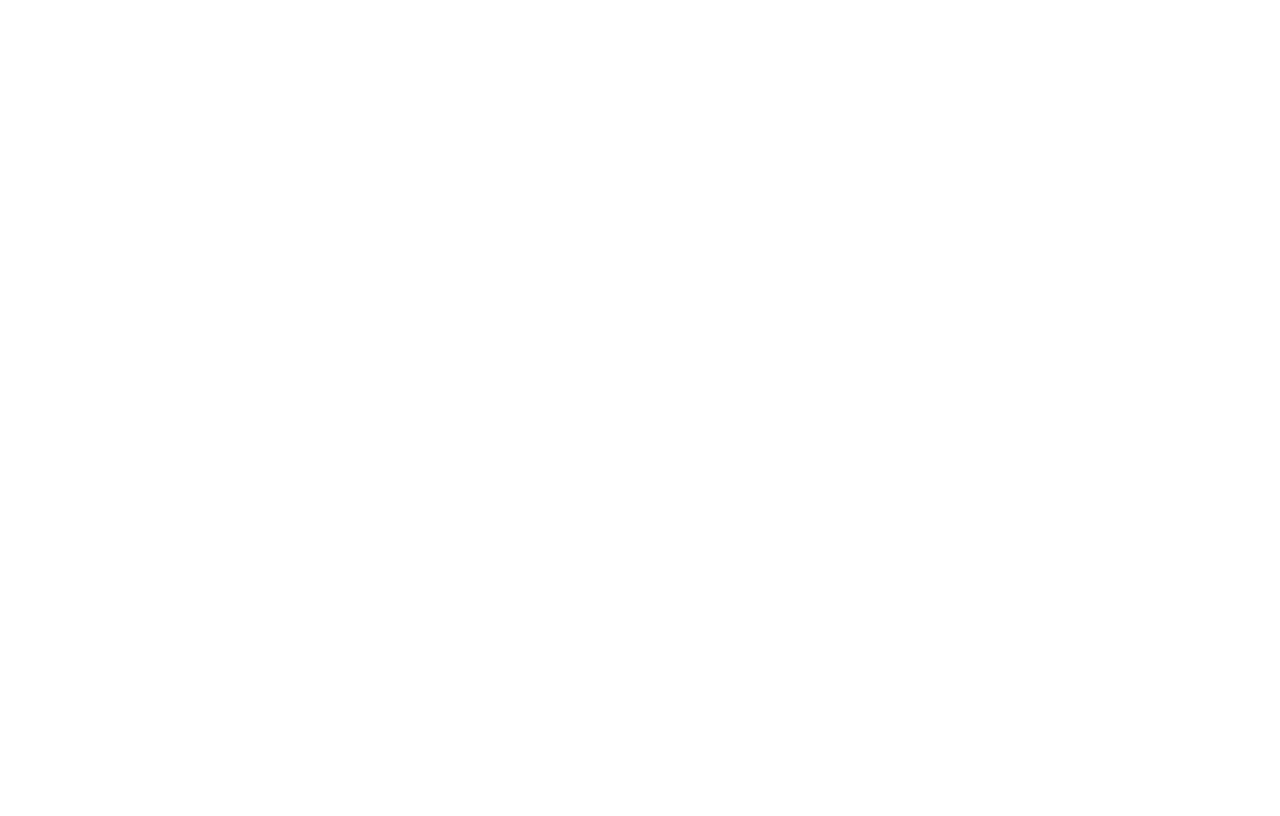
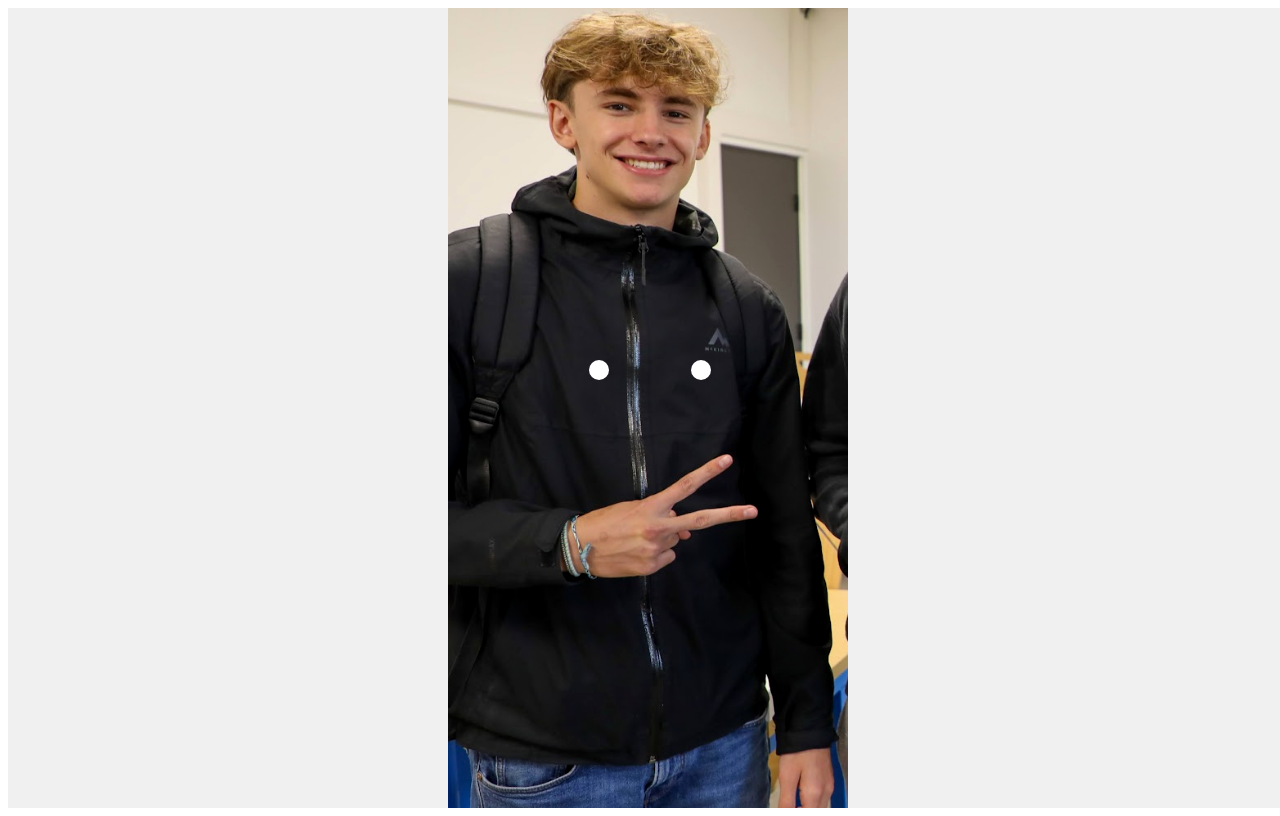
Before and after one commit to Zuuret/SAE-S3-S4_Creepy_Night, a Vue app: page /estebanGay in a window 1280 px wide. Built offline with nearby package versions, Linux system fonts and the light colour scheme.

Commit message:
Reconfiguration Accueil

```diff
--- a/src/router/index.js
+++ b/src/router/index.js
@@ -8,6 +8,7 @@
 import CalendrierConcert from '../views/CalendrierConcert.vue';
 import ConcertPlanner from "@/views/ConcertPlanner.vue";
 import OrgaValidArtisteView from "@/views/OrgaValidArtisteView.vue";
+import Esteban from "@/views/Esteban.vue"
 
 Vue.use(VueRouter);
 
@@ -19,7 +20,8 @@
   { path: '/concert/:id/validate', name: 'validationConcert', component: ValidationReservation },
   { path: '/planning', name: 'Planning', component: ConcertPlanner},
   { path: '/concert-schedule', name: 'calendrierConcert', component: CalendrierConcert },
-  { path: "/organisateur/validartiste", name: "validArtiste", component: OrgaValidArtisteView }
+  { path: "/organisateur/validartiste", name: "validArtiste", component: OrgaValidArtisteView},
+  {path: "/estebanGay", name: "Esteban", component: Esteban}
 ];
 
 const router = new VueRouter({
--- /dev/null
+++ b/src/views/Esteban.vue
@@ -0,0 +1,97 @@
+<template>
+  <div class="image-container" @mousemove="moveEyes" @mouseleave="resetEyes">
+    <img
+        src="@/assets/EstebanGay.png"
+        class="interactive-image"
+        :class="{ angry: isAngry }"
+        @click="toggleMood"
+    >
+    <div class="eye left-eye" :style="leftEyeStyle"></div>
+    <div class="eye right-eye" :style="rightEyeStyle"></div>
+  </div>
+</template>
+
+<script>
+export default {
+  name: "EstebanInteractive",
+  data() {
+    return {
+      isAngry: false,
+      leftEyeStyle: {},
+      rightEyeStyle: {}
+    };
+  },
+  methods: {
+    toggleMood() {
+      // Change l'humeur entre "calme" et "énervé" en alternant l'état isAngry
+      this.isAngry = !this.isAngry;
+    },
+    moveEyes(event) {
+      const { clientX, clientY } = event;
+      const offsetX = (clientX - window.innerWidth / 2) / 60;
+      const offsetY = (clientY - window.innerHeight / 2) / 60;
+      this.leftEyeStyle = { transform: `translate(${offsetX}px, ${offsetY}px)` };
+      this.rightEyeStyle = { transform: `translate(${offsetX}px, ${offsetY}px)` };
+    },
+    resetEyes() {
+      // Réinitialise la position des yeux
+      this.leftEyeStyle = {};
+      this.rightEyeStyle = {};
+    }
+  }
+};
+</script>
+
+<style scoped>
+.image-container {
+  display: flex;
+  align-items: center;
+  justify-content: center;
+  width: 100vw;
+  height: 100vh;
+  background-color: #f0f0f0;
+  cursor: pointer;
+  overflow: hidden;
+}
+
+.interactive-image {
+  width: 400px;
+  height: auto;
+  object-fit: contain;
+  transition: transform 0.5s, filter 0.5s ease-in-out;
+  filter: brightness(0.95) contrast(1.1);
+}
+
+.interactive-image.angry {
+  filter: brightness(0.8) contrast(1.3) hue-rotate(30deg);
+}
+
+.image-container:hover .interactive-image {
+  transform: scale(1.1) rotate(1deg);
+}
+
+.eye {
+  position: absolute;
+  width: 20px;
+  height: 20px;
+  background-color: white;
+  border-radius: 50%;
+  transition: transform 0.2s ease-out;
+  z-index: 2;
+}
+
+.left-eye {
+  top: 45%;
+  left: 46%;
+}
+
+.right-eye {
+  top: 45%;
+  left: 54%;
+}
+
+.image-container:hover .left-eye,
+.image-container:hover .right-eye {
+  background-color: lightblue;
+}
+</style>
--- a/src/views/HomeView.vue
+++ b/src/views/HomeView.vue
@@ -17,6 +17,7 @@
     <router-link to="/concert-schedule" @click.native="closeMenu">Programmation des concerts</router-link>
     <router-link to="/planning" @click.native="closeMenu">Placer concert</router-link>
     <router-link to="/organisateur/validartiste" @click.native="closeMenu">Valider concert</router-link>
+    <router-link to="/estebanGay" @click.native="closeMenu">Esteban = GAY</router-link>
   </div>
 
   <div class="accueil">
```
Also changed, not shown: src/assets/EstebanGay.png (added).
